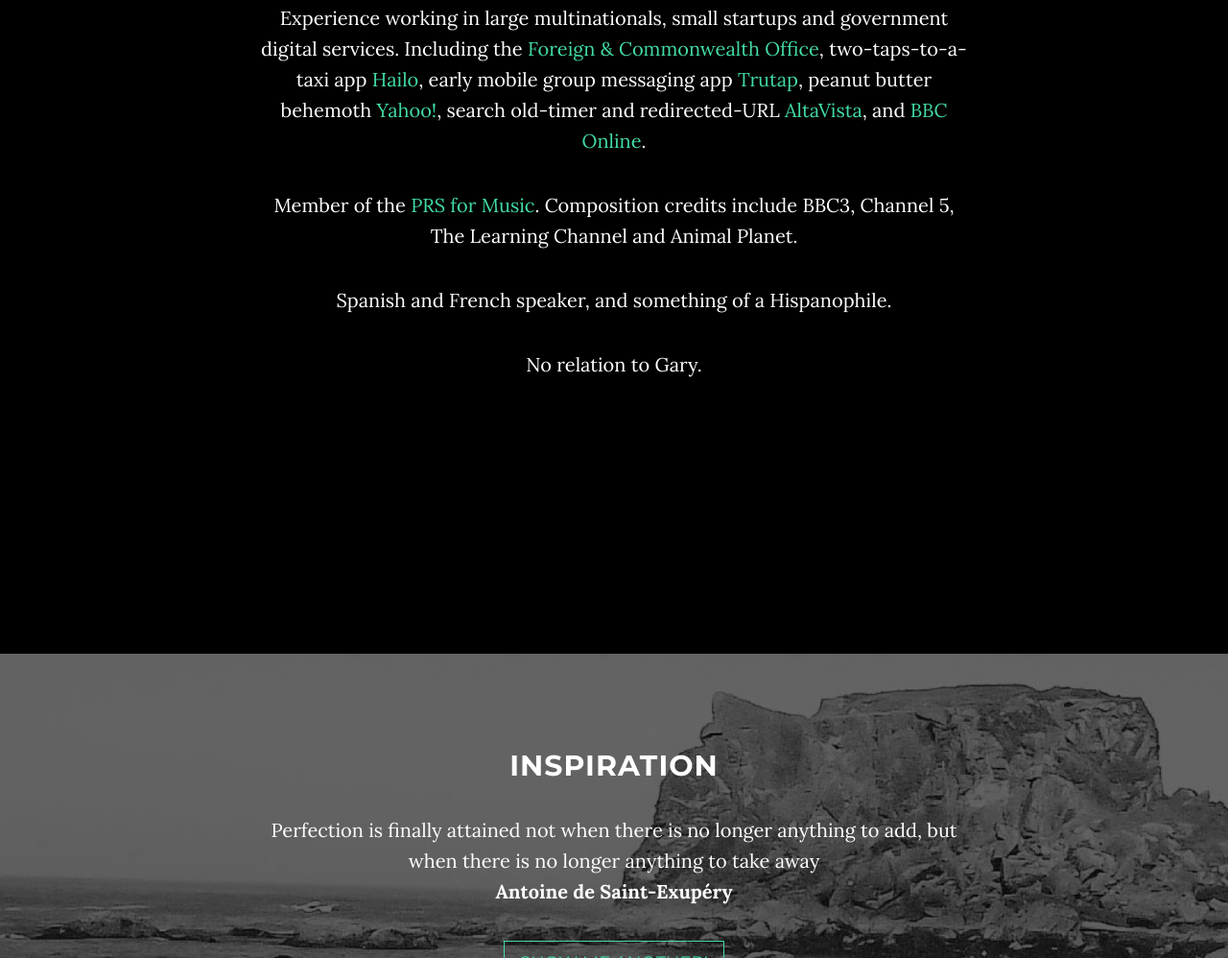
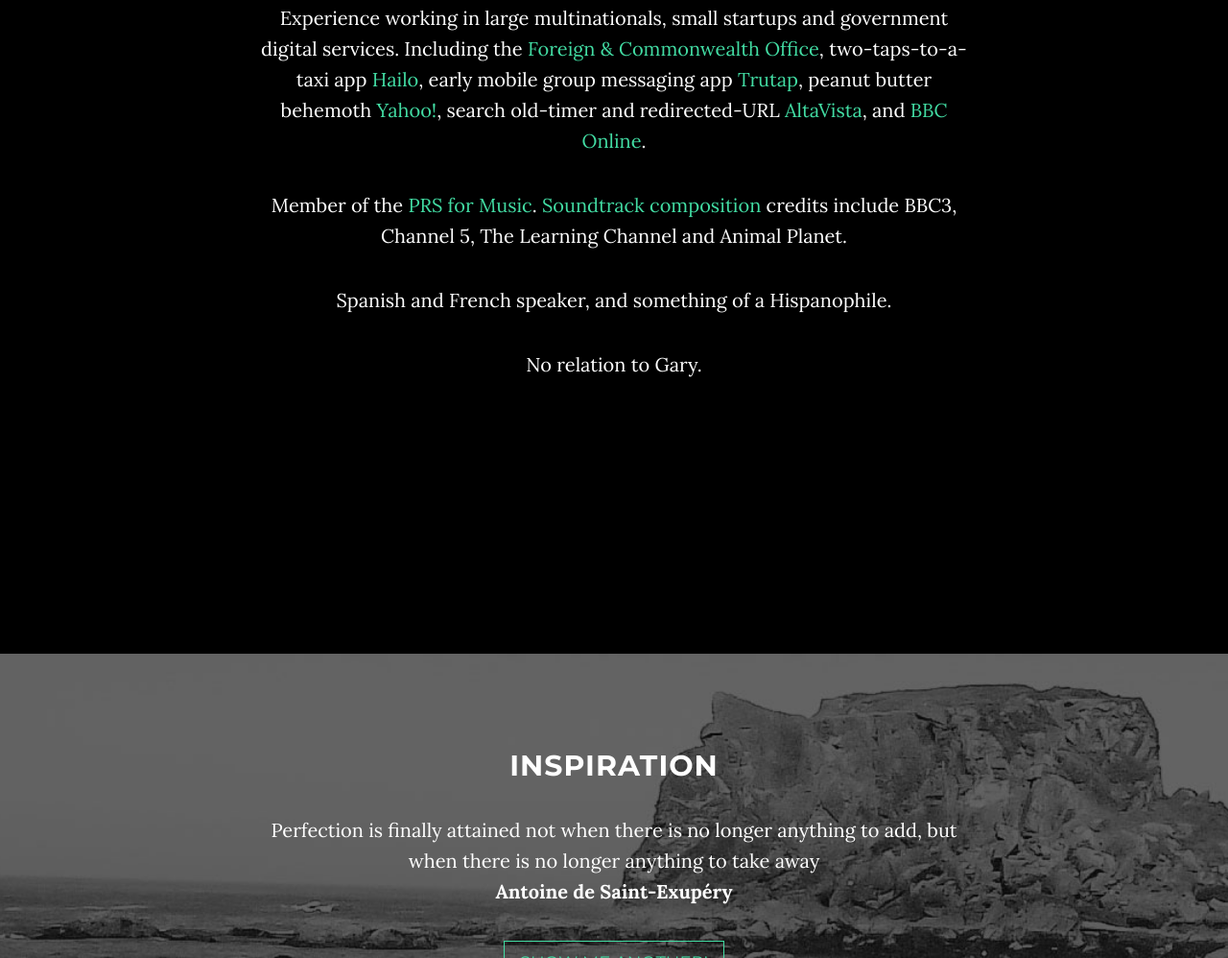
Before and after one commit to markbarlow/markbarlow.github.io, a plain HTML site: page index.html in a window 1280 px wide. Shown: the part 1182-2180 px from the top of the page at 96% size. Drawn offline with Linux system fonts and the light colour scheme; some packages are replaced by stand-ins of ours.

Commit message:
Update index.html

```diff
--- a/index.html
+++ b/index.html
@@ -92,7 +92,7 @@
                 <h2>About Me</h2>
                 <p>Product management with a bit of music on the side.</p>
                 <p>Experience working in large multinationals, small startups and government digital services. Including the <a href="https://www.gov.uk/government/organisations/foreign-commonwealth-office">Foreign & Commonwealth Office</a>, two-taps-to-a-taxi app <a href="https://www.hailoapp.com/">Hailo</a>, early mobile group messaging app <A href="http://www.telegraph.co.uk/technology/3355166/TruTap-Goodbye-computer-hello-mobile-phone.html">Trutap</a>, peanut butter behemoth <a href="http://www.yahoo.co.uk">Yahoo!</a>, search old-timer and redirected-URL <a href="http://www.altavista.com">AltaVista</a>, and <a href="http://www.bbc.co.uk">BBC Online</a>.</p>
-                <p>Member of the <a href="https://www.prsformusic.com/Pages/default.aspx">PRS for Music</a>. Composition credits include BBC3, Channel 5, The Learning Channel and Animal Planet.</p>
+                <p>Member of the <a href="https://www.prsformusic.com/Pages/default.aspx">PRS for Music</a>. <a href="http://www.mulberryharbourmusic.co.uk">Soundtrack composition</a> credits include BBC3, Channel 5, The Learning Channel and Animal Planet.</p>
                 <p>Spanish and French speaker, and something of a Hispanophile.</p>
                 <p>No relation to Gary.</p>
             </div>
```
